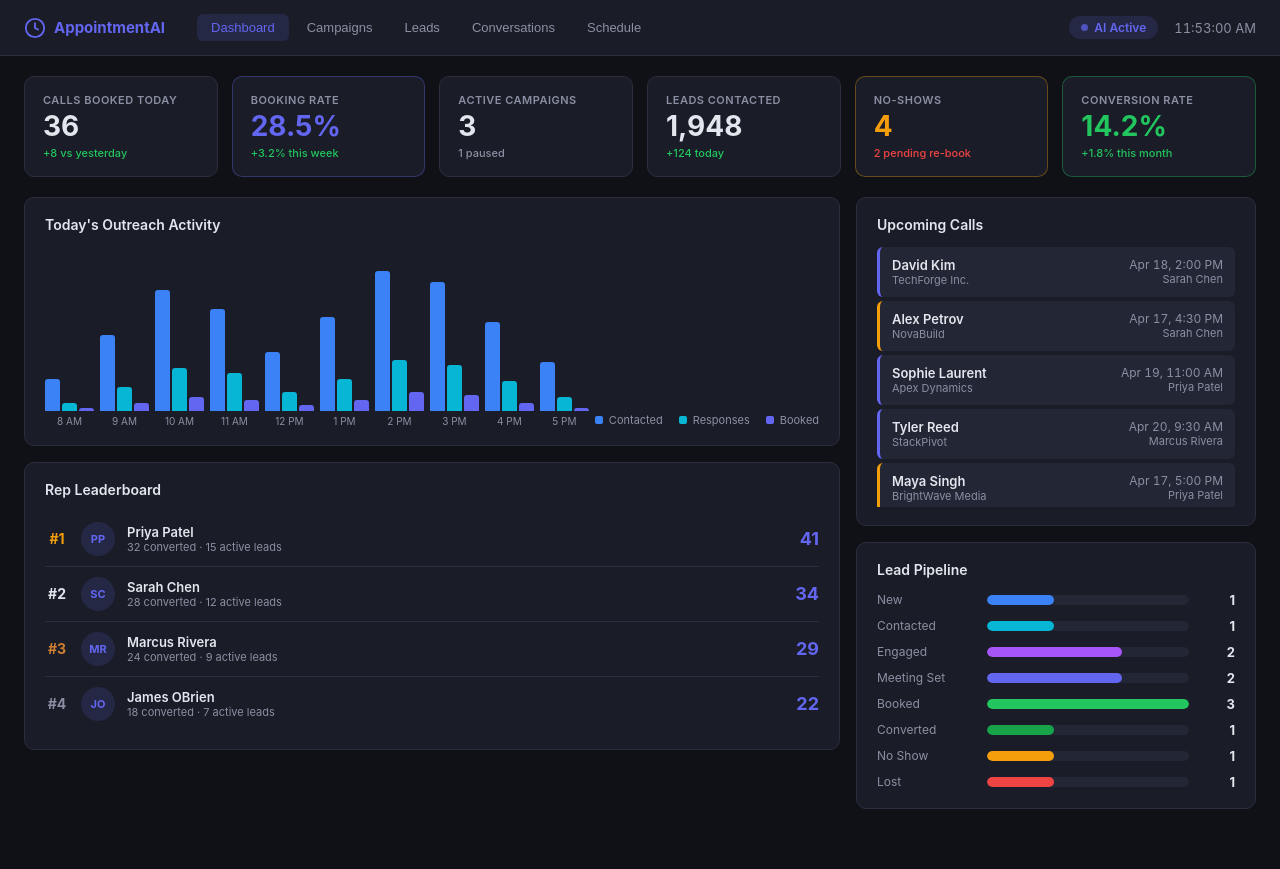
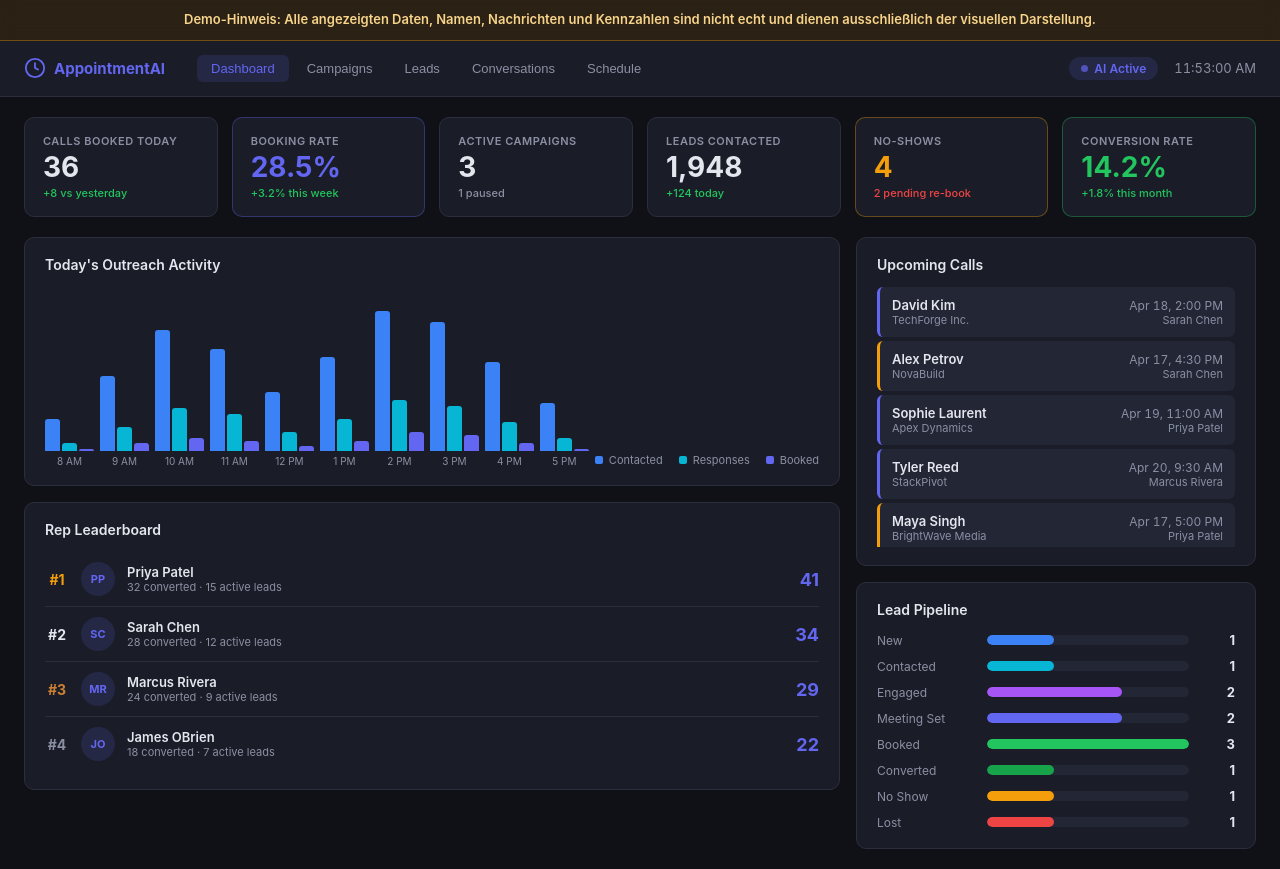
Before and after one commit to janisag07/janis-demo-appointment-setter, a plain HTML site: page index.html in a window 1280 px wide. Before the commit the page ends 829 px from the top, so only its background shows below. Drawn offline with Linux system fonts and the light colour scheme.

Commit message:
Add visual-only disclaimer

```diff
--- a/index.html
+++ b/index.html
@@ -7,6 +7,8 @@
   <link rel="stylesheet" href="styles.css">
 </head>
 <body>
+<div class="demo-disclaimer" role="note">Demo-Hinweis: Alle angezeigten Daten, Namen, Nachrichten und Kennzahlen sind nicht echt und dienen ausschließlich der visuellen Darstellung.</div>
+
 
 <!-- TOP BAR -->
 <header class="topbar">
--- a/styles.css
+++ b/styles.css
@@ -389,3 +389,5 @@ body {
   .mobile-menu-btn { display: flex; }
   .campaigns-grid { grid-template-columns: 1fr; }
 }
+
+.demo-disclaimer{position:sticky;top:0;z-index:1000;padding:10px 18px;background:rgba(245,158,11,.12);border-bottom:1px solid rgba(245,158,11,.35);color:#f8d48b;text-align:center;font:600 13px/1.5 -apple-system,BlinkMacSystemFont,'Segoe UI',Roboto,sans-serif;backdrop-filter:blur(8px)}
```
